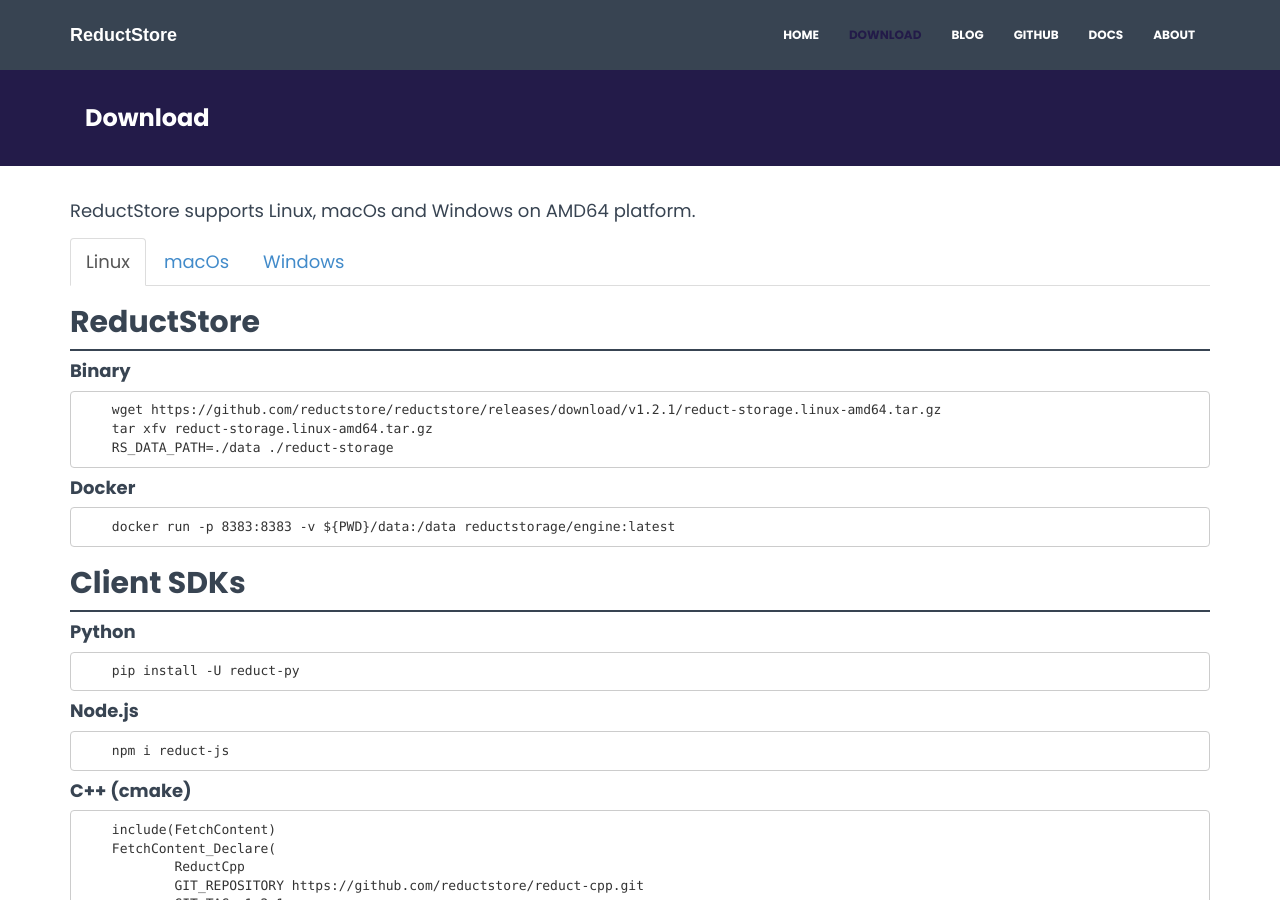
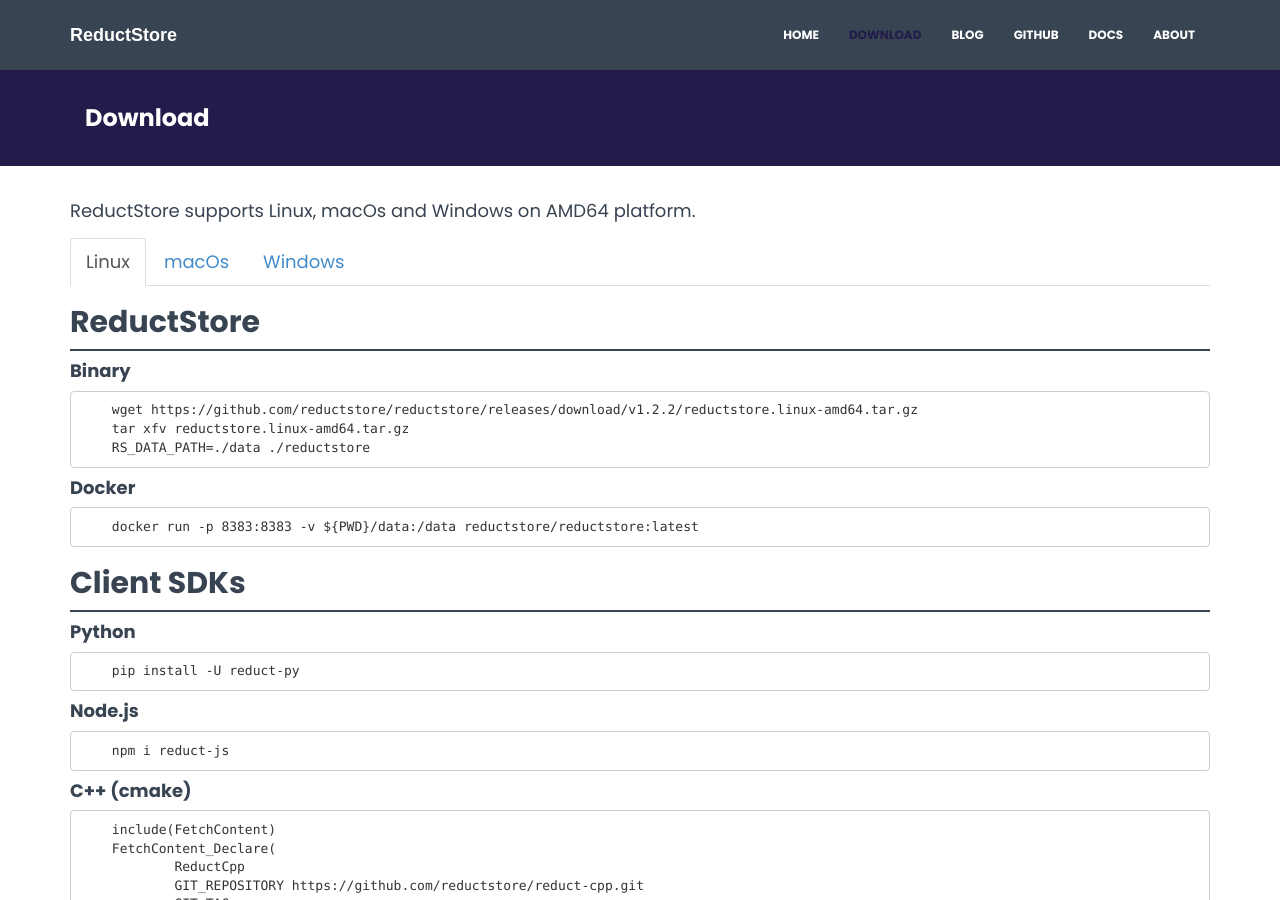
Before and after one commit to reductstore/homepage, a Jekyll site: the page built from download.html, in a window 1280 px wide and 900 px high. Built offline with Jekyll 4.4.1, drawn with Linux system fonts in a browser that asks for light colours; nearby versions of some CDN libraries; some of the changed text lies outside the part shown.

Commit message:
fix donwload page (#14)

```diff
--- a/_config.yml
+++ b/_config.yml
@@ -21,8 +21,8 @@
 excerpt_separator: <!--more--> #use this in posts to define how long the excerpt of the post (that is shown on the Blog page) is
 
 projects:
-  reduct_storage:
-    version: v1.2.1
+  reductstore:
+    version: v1.2.2
 
 colors: #in hex code if not noted else
   primary: "#231b49" #"#F70031"
--- a/download.html
+++ b/download.html
@@ -26,11 +26,11 @@
 
         <h4>Binary</h4>
 
-        <pre><code>    wget https://github.com/reductstore/reductstore/releases/download/{{ site.projects.reduct_storage.version }}/reduct-storage.linux-amd64.tar.gz
-    tar xfv reduct-storage.linux-amd64.tar.gz
-    RS_DATA_PATH=./data ./reduct-storage</code></pre>
+        <pre><code>    wget https://github.com/reductstore/reductstore/releases/download/{{ site.projects.reductstore.version }}/reductstore.linux-amd64.tar.gz
+    tar xfv reductstore.linux-amd64.tar.gz
+    RS_DATA_PATH=./data ./reductstore</code></pre>
         <h4>Docker</h4>
-        <pre><code>    docker run -p 8383:8383 -v ${PWD}/data:/data reductstorage/engine:latest</code></pre>
+        <pre><code>    docker run -p 8383:8383 -v ${PWD}/data:/data reductstore/reductstore:latest</code></pre>
         {% include download_sdks.html %}
         {% include download_cli.html %}
     </div>
@@ -39,9 +39,9 @@
         <div class="hline"></div>
 
         <h4>Binary</h4>
-        <pre><code>    wget https://github.com/reductstore/reductstore/releases/download/{{ site.projects.reduct_storage.version }}/reduct-storage.macos-amd64.tar.gz
-    tar xfv reduct-storage.linux-amd64.tar.gz
-    RS_DATA_PATH=./data ./reduct-storage</code></pre>
+        <pre><code>    wget https://github.com/reductstore/reductstore/releases/download/{{ site.projects.reductstore.version }}/reductstore.macos-amd64.tar.gz
+    tar xfv reductstore.macos-amd64.tar.gz
+    RS_DATA_PATH=./data ./reductstore</code></pre>
         {% include download_sdks.html %}
         {% include download_cli.html %}
     </div>
@@ -50,9 +50,9 @@
         <div class="hline"></div>
 
         <h4>Binary</h4>
-        <pre><code>    Invoke-WebRequest -Uri  https://github.com/reductstore/reductstore/releases/download/{{ site.projects.reduct_storage.version }}/reduct-storage.win-amd64.zip -OutFile reduct-storage.zip
-    Expand-Archive -LiteralPath reduct-storage.zip -DestinationPath .
-    .\reduct-storage.exe</code></pre>
+        <pre><code>    Invoke-WebRequest -Uri  https://github.com/reductstore/reductstore/releases/download/{{ site.projects.reductstore.version }}/reductstore.win-amd64.zip -OutFile reductstore.zip
+    Expand-Archive -LiteralPath reductstore.zip -DestinationPath .
+    .\reductstore.exe</code></pre>
 
         {% include download_sdks.html %}
         {% include download_cli.html %}
@@ -60,6 +60,6 @@
 </div>
 <p>
     All the binaries and source code are available on <a
-        href="https://github.com/reductstore/reductstore/releases/tag/{{ site.projects.reduct_storage.version }}">the
+        href="https://github.com/reductstore/reductstore/releases/tag/{{ site.projects.reductstore.version }}">the
     release page</a>
 </p>
```
